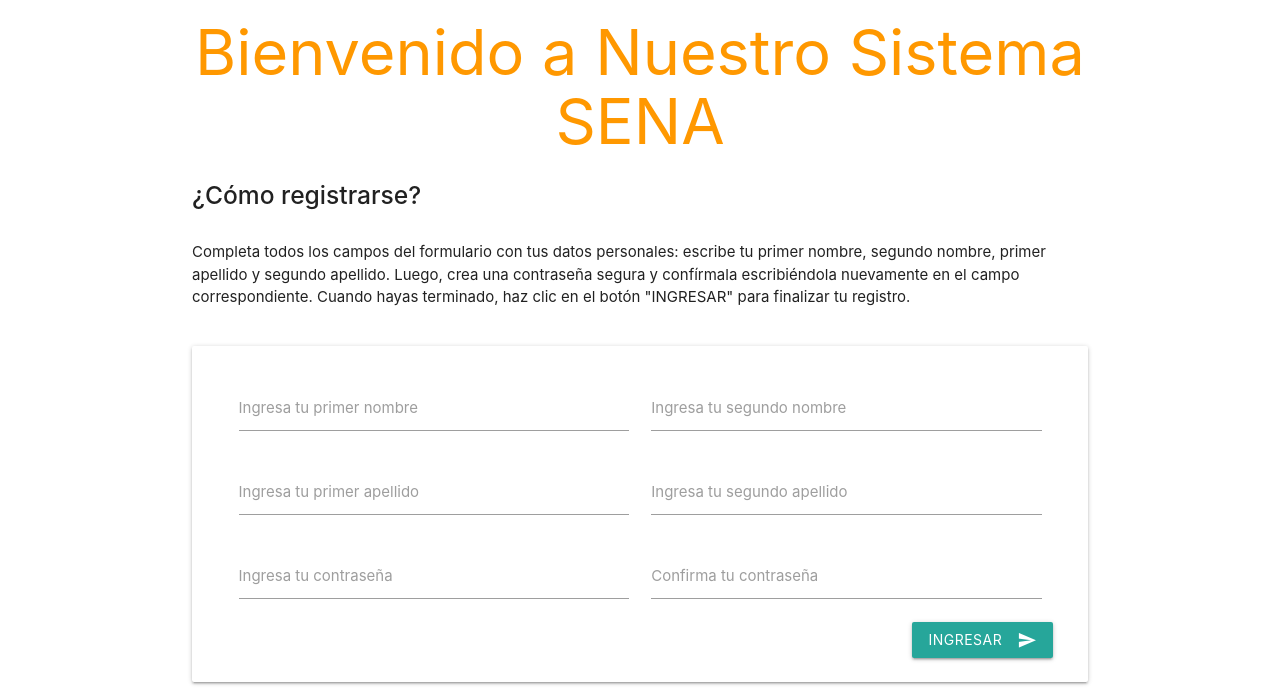
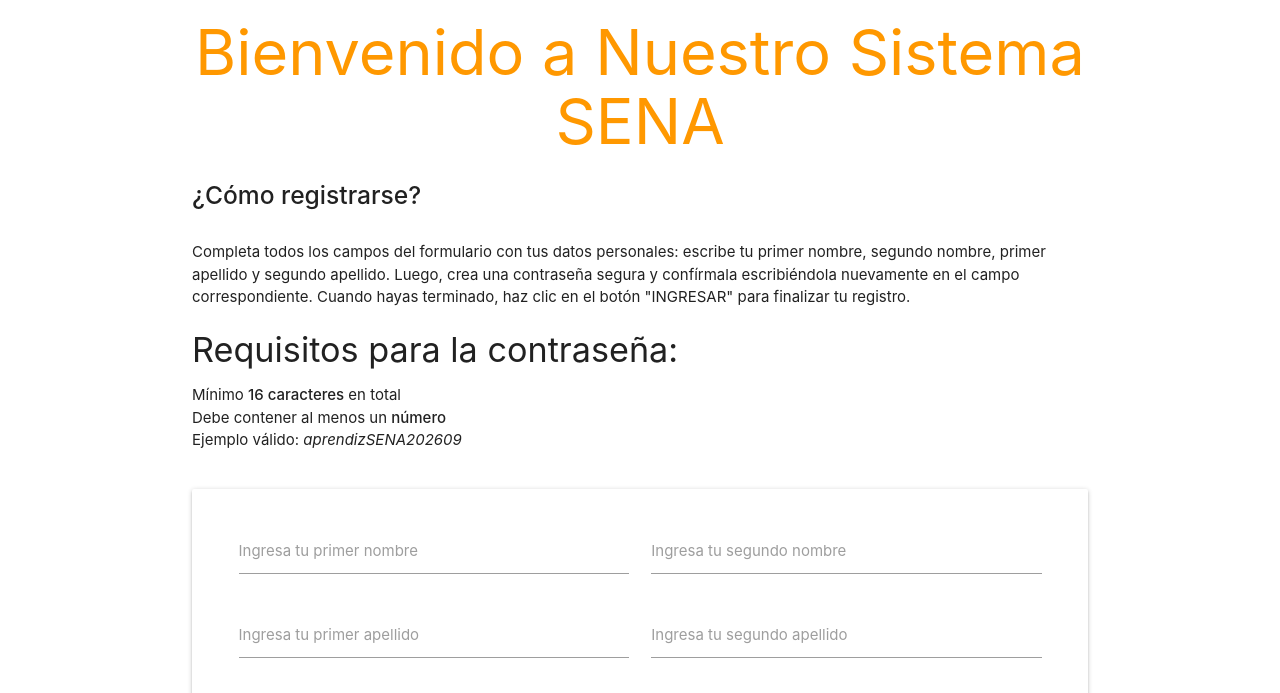
Before and after one commit to Breyner-Castro/Prueba2, a plain HTML site: page ProyectoSENA/registrarse.html in a window 1280 px wide. Shown: the part 88-781 px from the top of the page. Drawn offline with Linux system fonts and the light colour scheme.

Commit message:
ver4 modificacion de registrarse

```diff
--- a/ProyectoSENA/registrarse.html
+++ b/ProyectoSENA/registrarse.html
@@ -37,7 +37,14 @@
    <strong><h5>¿Cómo registrarse?</h5></strong><br>
    Completa todos los campos del formulario con tus datos personales: escribe tu primer nombre, segundo nombre, primer apellido y segundo apellido. Luego, crea una contraseña segura y confírmala escribiéndola nuevamente en el campo correspondiente. Cuando hayas terminado, haz clic en el botón "INGRESAR" para finalizar tu registro.
  </p>
- <!-- Aquí sigue tu formulario -->
+ <div class="reglas-contraseña">
+             <h4>Requisitos para la contraseña:</h4>
+             <ul>
+                 <li>Mínimo <strong>16 caracteres</strong> en total</li>
+                 <li>Debe contener al menos un <strong>número</strong></li>
+                 <li>Ejemplo válido: <em>aprendizSENA202609</em></li>
+             </ul>
+         </div>
     </div>
         <div class="container section">
           <div class="row card-panel">
```
